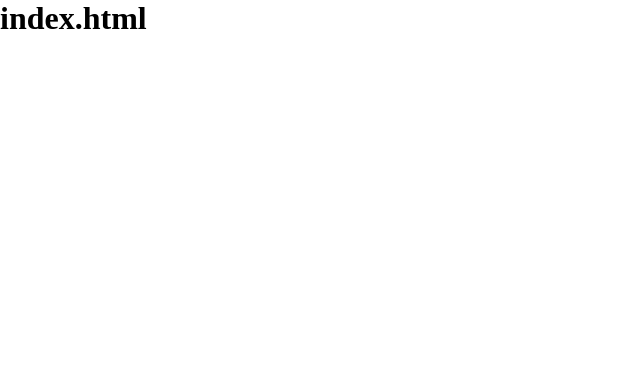
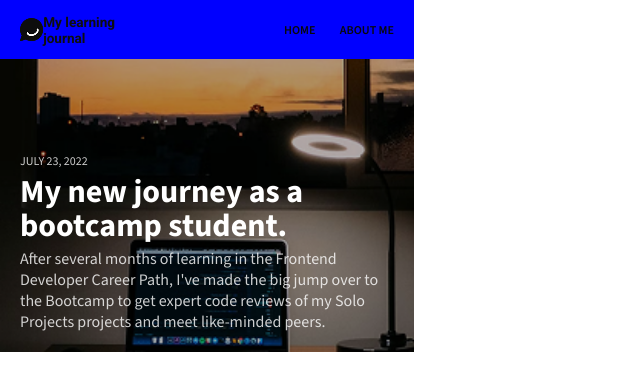
Before and after one commit to kusal630/learning-journal, a website built with Vite: page index.html in a window 1280 px wide. Shown: the top 390 px of the page, without its empty margins (0-640 px from the left). Built offline with nearby package versions, Linux system fonts and the light colour scheme.

Commit message:
added header,intro of page-1

```diff
--- a/css/style.css
+++ b/css/style.css
@@ -1,5 +1,122 @@
+*,
+*::before,
+*::after{
+    box-sizing:border-box;
+}
+
 html,
 body {
     margin: 0;
-    padding: 0;
 }
+
+body{
+    width:414px;
+    height:1767px;
+}
+
+/* header */
+
+header{
+    display:flex;
+    width:414px;
+    height:59px;
+    background:#FFFFFF;
+    justify-content:space-between;
+    align-items:center;
+    /* gap:0 80px */
+    background:blue;
+    margin:0;
+    padding:0 1.25rem;
+}
+
+.header-logo-container{
+    width: 23.16px;
+    height:23.16px;
+}
+
+
+.header-img-title{
+    display:flex;
+    /* background:pink; */
+    width:140px;
+    height:23.16px;
+    justify-content:space-around;;
+    align-items:center;
+}
+
+.header-heading{
+    font-weight:bold;;
+    color:#0E0E0E;
+    font-family: "Roboto", sans-serif;
+    font-size:0.85em;
+    margin:0;
+    letter-spacing:-3%;
+}
+
+.header-btns{
+    /* background:blue; */
+    width: 110px;
+    font-family: "Source Sans 3", sans-serif;
+    font-weight:600;
+    font-size:0.75em;
+    display:flex;
+    justify-content:space-between;
+    align-items:center;
+    letter-spacing:0%;
+    line-height:auto;
+    color:#090909;
+    /* background:red; */
+}
+
+main,
+section{
+    margin:0;
+}
+
+/* intro section */
+.intro{
+    width:414px;
+    height:293px;
+    margin:0;
+    display:flex;
+    flex-direction:column;
+    justify-content:end;
+    align-items:start;
+    background-image:url("../images/article-image.png");
+    background-size:cover;
+    background-position:center;
+    /* background-repeat: no-repeat; */
+    color:#FFFFFF;
+    padding:20px;
+    font-family: "Source Sans 3", sans-serif;
+}
+
+/* .intro p,
+h1{
+    margin:0;
+} */
+
+.intro-date{
+    font-size:0.75em;
+    letter-spacing:0%;
+    line-height:auto;
+    margin:0px;
+    opacity:80%;
+}
+
+.intro-heading{
+    font-size:2em;
+    font-weight:bold;
+    line-height:108.2%;
+    letter-spacing:-3%;
+    margin:5px 0 5px 0;
+}
+
+.intro-context{
+    font-size:1em;
+    font-weight:0;
+    letter-spacing: 0%;
+    line-height:auto;
+    opacity: 80%;
+    margin:0px;
+}
--- a/index.html
+++ b/index.html
@@ -1,9 +1,44 @@
+<!doctype html>
 <html>
     <head>
+        <link rel="stylesheet" href="css/style.css">
         <title>My Learning Journal</title>
-        <link rel="stylesheet" href="css/style.css">
+        <meta name="viewport" content="width=device-width, initial-scale=1.0">
+        <link rel="preconnect" href="https://fonts.googleapis.com">
+        <link rel="preconnect" href="https://fonts.gstatic.com" crossorigin>
+        <link href="https://fonts.googleapis.com/css2?family=Roboto:ital,wght@0,100..900;1,100..900&family=Source+Sans+3:ital,wght@0,200..900;1,200..900&display=swap" rel="stylesheet">
     </head>
     <body>
-        <h1>index.html</h1>
-    </body>
-</html>
+        <header>
+            <div class="header-img-title">
+                <div class="header-logo-container">
+                    <img  src="images/image 17.png">
+                </div>
+                <p class="header-heading">My learning journal</p>
+            </div>
+            <div class="header-btns">
+                <a>HOME</a>
+                <a>ABOUT ME</a>
+            </div>
+        </header>
+        <main>
+            <section class="page-1">
+                <div class="intro">
+                    <p class="intro-date">JULY 23, 2022</p>
+                    <h1 class="intro-heading">My new journey as a bootcamp student.</h1>
+                    <p class="intro-context">
+                        After several months of learning in the Frontend Developer Career Path,
+                        I've made the big jump over to the Bootcamp to get expert code reviews of my Solo Projects projects
+                        and meet like-minded peers.
+                    </p>
+                </div>
+                <div class="blog-1" id="blog-1">
+                    <!-- render blog 1 -->
+                </div>
+                <div class="blog-2" id="blog-2">
+                    <!-- render blog-2 -->
+                </div>
+                <div class="blog-3" id="blog-3">
+                    <!-- render blog-3 -->
+                </div>
+            </section>
```
Also changed, not shown: data.js (added, +28 -0 lines), images/article-image-01.png (added), images/article-image-02.png (added), images/article-image-03.png (added), images/article-image.png (added), images/image 17.png (added), index.js (added).
